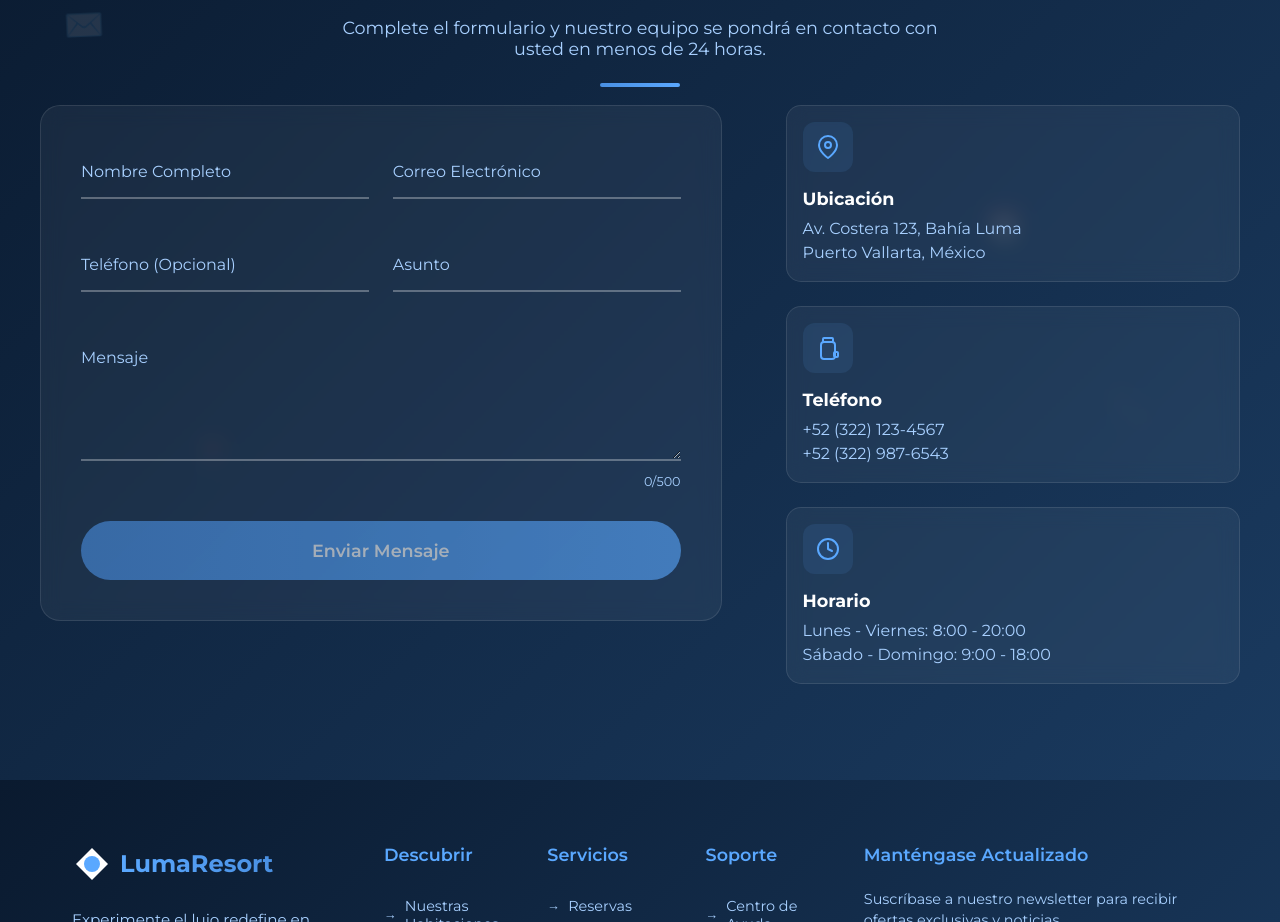
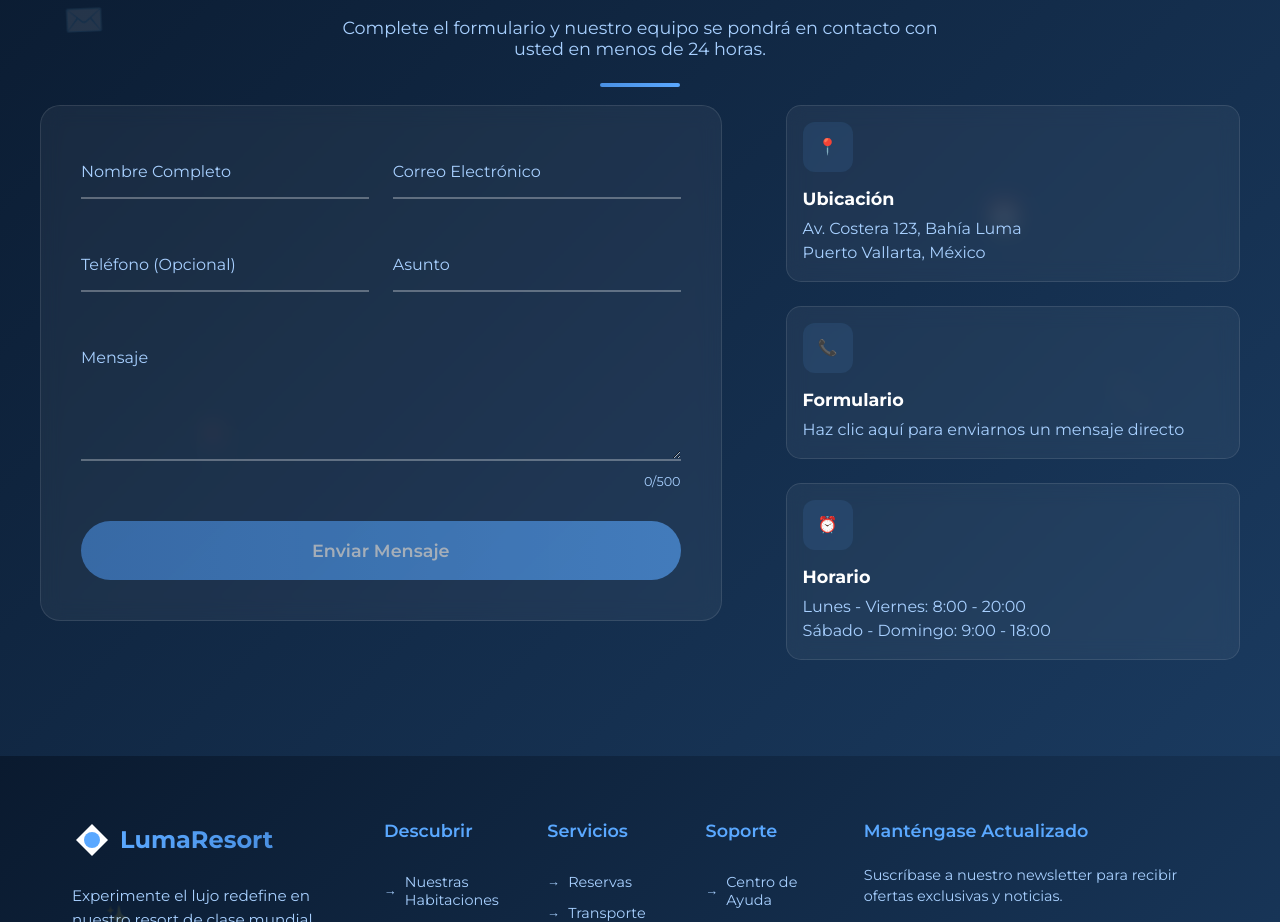
Before and after one commit to Santcar05/lumaResort, an Angular app in the folder Frontend/: page / in a window 1280 px wide. Shown: the part 5676-6598 px from the top of the page. Built offline with nearby package versions, Linux system fonts and the light colour scheme.

Commit message:
opciones mostrables contacto

```diff
--- a/Frontend/src/app/landing-page-components/contacto-form-component/contacto-form-component.html
+++ b/Frontend/src/app/landing-page-components/contacto-form-component/contacto-form-component.html
@@ -12,6 +12,14 @@
 
     <div class="contact-content">
       <div class="form-container" [class.submitted]="submitted">
+        <!-- FORMULARIO -->
+        <form
+          *ngIf="activeView === 'form' && !submitted"
+          (ngSubmit)="onSubmit()"
+          #contactFormRef="ngForm"
+          class="contact-form"
+        >
+          <!--FORMULARIO -->
           <form (ngSubmit)="onSubmit()" #contactFormRef="ngForm" class="contact-form">
             <div class="form-row">
               <div class="form-group" [class.focused]="contactForm.name.length > 0">
@@ -121,8 +129,10 @@
               </svg>
             </button>
           </form>
+        </form>
 
-        <div class="success-message" *ngIf="submitted">
+        <!-- MENSAJE DE ÉXITO -->
+        <div class="success-message" *ngIf="submitted && activeView === 'form'">
           <div class="success-content">
             <div class="success-icon-large">✓</div>
             <h3>¡Mensaje Enviado Exitosamente!</h3>
@@ -132,74 +142,61 @@
             </p>
           </div>
         </div>
+
+        <!-- MAPA -->
+        <div *ngIf="activeView === 'map'" class="map-container">
+          <iframe
+            width="100%"
+            height="450"
+            style="border: 0; border-radius: 20px"
+            loading="lazy"
+            allowfullscreen
+            referrerpolicy="no-referrer-when-downgrade"
+            src="https://www.google.com/maps/embed?pb=!1m18!1m12!1m3!1d3976.6439192794966!2d-75.53173938571776!3d10.391048869896432!2m3!1f0!2f0!3f0!3m2!1i1024!2i768!4f13.1!3m3!1m2!1s0x8ef62f7f6b1e1e4d%3A0x5f2d6b1f0e35af6a!2sCartagena%2C%20Bol%C3%ADvar%2C%20Colombia!5e0!3m2!1ses!2sco!4v1695089292345!5m2!1ses!2sco"
+          ></iframe>
         </div>
 
+        <!-- CALENDARIO -->
+        <div *ngIf="activeView === 'schedule'" class="calendar-container">
+          <h3 class="calendar-title">Horarios Disponibles</h3>
+          <table class="calendar-table">
+            <thead>
+              <tr>
+                <th>Día</th>
+                <th>Horario</th>
+              </tr>
+            </thead>
+            <tbody>
+              <tr>
+                <td>Lunes - Viernes</td>
+                <td>08:00 - 20:00</td>
+              </tr>
+              <tr>
+                <td>Sábado - Domingo</td>
+                <td>09:00 - 18:00</td>
+              </tr>
+            </tbody>
+          </table>
+        </div>
+      </div>
+
+      <!-- INFO CONTACTO -->
       <div class="contact-info">
-        <div class="info-card">
-          <div class="info-icon">
-            <svg width="24" height="24" viewBox="0 0 24 24" fill="none">
-              <path
-                d="M21 10C21 17 12 23 12 23C12 23 3 17 3 10C3 7.61305 3.94821 5.32387 5.63604 3.63604C7.32387 1.94821 9.61305 1 12 1C14.3869 1 16.6761 1.94821 18.364 3.63604C20.0518 5.32387 21 7.61305 21 10Z"
-                stroke="currentColor"
-                stroke-width="2"
-                stroke-linecap="round"
-                stroke-linejoin="round"
-              />
-              <path
-                d="M12 13C13.6569 13 15 11.6569 15 10C15 8.34315 13.6569 7 12 7C10.3431 7 9 8.34315 9 10C9 11.6569 10.3431 13 12 13Z"
-                stroke="currentColor"
-                stroke-width="2"
-                stroke-linecap="round"
-                stroke-linejoin="round"
-              />
-            </svg>
-          </div>
+        <div class="info-card" (click)="activeView = 'map'">
+          <div class="info-icon">📍</div>
           <h4>Ubicación</h4>
           <p>Av. Costera 123, Bahía Luma<br />Puerto Vallarta, México</p>
         </div>
 
-        <div class="info-card">
-          <div class="info-icon">
-            <svg width="24" height="24" viewBox="0 0 24 24" fill="none">
-              <path
-                d="M22 16.92V19.92C22 20.47 21.55 20.93 21 20.93H19C18.45 20.93 18 20.47 18 19.92V16.92C18 16.37 18.45 15.92 19 15.92H21C21.55 15.92 22 16.37 22 16.92ZM16 5.92H8C6.34 5.92 5 7.26 5 8.92V19.92C5 21.58 6.34 22.92 8 22.92H16C17.66 22.92 19 21.58 19 19.92V8.92C19 7.26 17.66 5.92 16 5.92Z"
-                stroke="currentColor"
-                stroke-width="2"
-                stroke-linecap="round"
-                stroke-linejoin="round"
-              />
-              <path
-                d="M16 1.92H8C7.45 1.92 7 2.37 7 2.92V4.92C7 5.47 7.45 5.92 8 5.92H16C16.55 5.92 17 5.47 17 4.92V2.92C17 2.37 16.55 1.92 16 1.92Z"
-                stroke="currentColor"
-                stroke-width="2"
-                stroke-linecap="round"
-                stroke-linejoin="round"
-              />
-            </svg>
-          </div>
-          <h4>Teléfono</h4>
-          <p>+52 (322) 123-4567<br />+52 (322) 987-6543</p>
+        <!-- TELÉFONO CAMBIADO A FORMULARIO -->
+        <div class="info-card" (click)="activeView = 'form'">
+          <div class="info-icon">📞</div>
+          <h4>Formulario</h4>
+          <p>Haz clic aquí para enviarnos un mensaje directo</p>
         </div>
 
-        <div class="info-card">
-          <div class="info-icon">
-            <svg width="24" height="24" viewBox="0 0 24 24" fill="none">
-              <path
-                d="M12 22C17.5228 22 22 17.5228 22 12C22 6.47715 17.5228 2 12 2C6.47715 2 2 6.47715 2 12C2 17.5228 6.47715 22 12 22Z"
-                stroke="currentColor"
-                stroke-width="2"
-                stroke-linecap="round"
-                stroke-linejoin="round"
-              />
-              <path
-                d="M12 6V12L16 14"
-                stroke="currentColor"
-                stroke-width="2"
-                stroke-linecap="round"
-                stroke-linejoin="round"
-              />
-            </svg>
-          </div>
+        <div class="info-card" (click)="activeView = 'schedule'">
+          <div class="info-icon">⏰</div>
           <h4>Horario</h4>
           <p>Lunes - Viernes: 8:00 - 20:00<br />Sábado - Domingo: 9:00 - 18:00</p>
         </div>
--- a/Frontend/src/app/landing-page-components/contacto-form-component/contacto-form-component.ts
+++ b/Frontend/src/app/landing-page-components/contacto-form-component/contacto-form-component.ts
@@ -9,6 +9,16 @@ import { FormsModule } from '@angular/forms';
   styleUrl: './contacto-form-component.css',
 })
 export class ContactoFormComponent {
+  interests = [
+    { value: 'reservation', label: 'Reserva de Habitación' },
+    { value: 'events', label: 'Organización de Eventos' },
+    { value: 'spa', label: 'Servicios de Spa' },
+    { value: 'dining', label: 'Reserva en Restaurante' },
+    { value: 'meeting', label: 'Sala de Reuniones' },
+    { value: 'general', label: 'Información General' },
+  ];
+  activeView: 'form' | 'map' | 'schedule' = 'form'; // Vista inicial
+
   contactForm = {
     name: '',
     email: '',
@@ -18,27 +28,18 @@ export class ContactoFormComponent {
     interest: 'general',
   };
 
-  interests = [
-    { value: 'reservation', label: 'Reserva de Habitación' },
-    { value: 'events', label: 'Organización de Eventos' },
-    { value: 'spa', label: 'Servicios de Spa' },
-    { value: 'dining', label: 'Reserva en Restaurante' },
-    { value: 'meeting', label: 'Sala de Reuniones' },
-    { value: 'general', label: 'Información General' },
-  ];
-
   submitted = false;
   isLoading = false;
 
+  setActiveView(view: 'form' | 'map' | 'schedule') {
+    this.activeView = view;
+  }
+
   onSubmit() {
     this.isLoading = true;
-
-    // Simular envío del formulario
     setTimeout(() => {
       this.submitted = true;
       this.isLoading = false;
-
-      // Resetear formulario después de 5 segundos
       setTimeout(() => {
         this.submitted = false;
         this.contactForm = {
@@ -53,20 +54,17 @@ export class ContactoFormComponent {
     }, 2000);
   }
 
-  // Animación para el botón de enviar
   getButtonText(): string {
     if (this.isLoading) return 'Enviando...';
     if (this.submitted) return '¡Mensaje Enviado!';
     return 'Enviar Mensaje';
   }
 
-  // Validación básica de email
   isValidEmail(): boolean {
     const emailRegex = /^[^\s@]+@[^\s@]+\.[^\s@]+$/;
     return emailRegex.test(this.contactForm.email);
   }
 
-  // Verificar si el formulario es válido
   isFormValid(): boolean {
     return (
       this.contactForm.name.length > 0 &&
@@ -75,4 +73,22 @@ export class ContactoFormComponent {
       this.contactForm.message.length > 0
     );
   }
+
+  selectedDate: Date | null = null;
+
+  // Fechas disponibles (ejemplo)
+  availableDates: string[] = ['2025-09-25', '2025-09-27', '2025-09-29', '2025-10-01'];
+
+  // Permite seleccionar solo fechas disponibles
+  dateFilter = (date: Date | null): boolean => {
+    if (!date) return false;
+    const isoDate = date.toISOString().split('T')[0];
+    return this.availableDates.includes(isoDate);
+  };
+
+  // Verificar si es fin de semana
+  isWeekend(date: Date): boolean {
+    const day = date.getDay();
+    return day === 0 || day === 6;
+  }
 }
```
Lines whose indentation alone changed are shown as unchanged.
